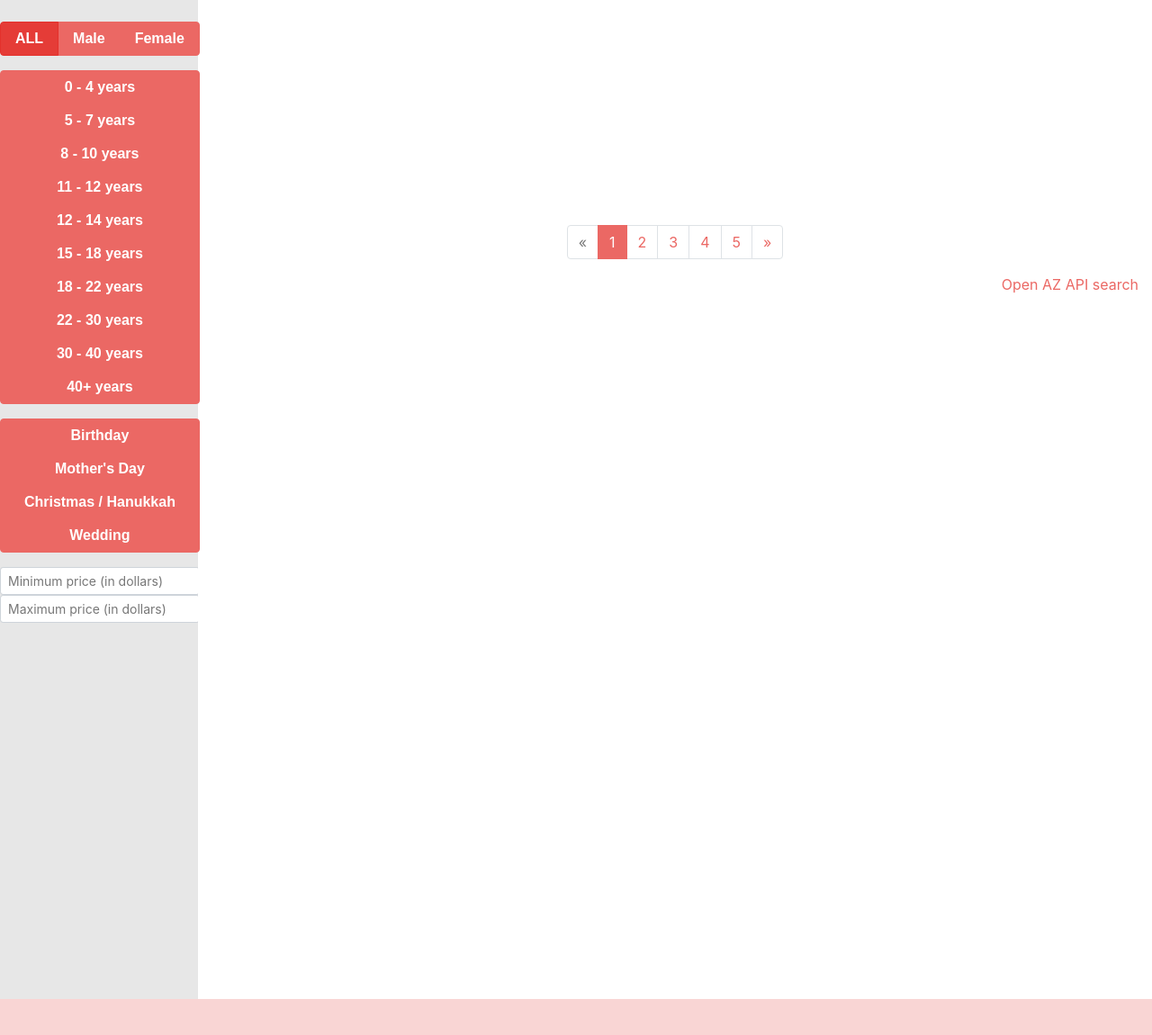
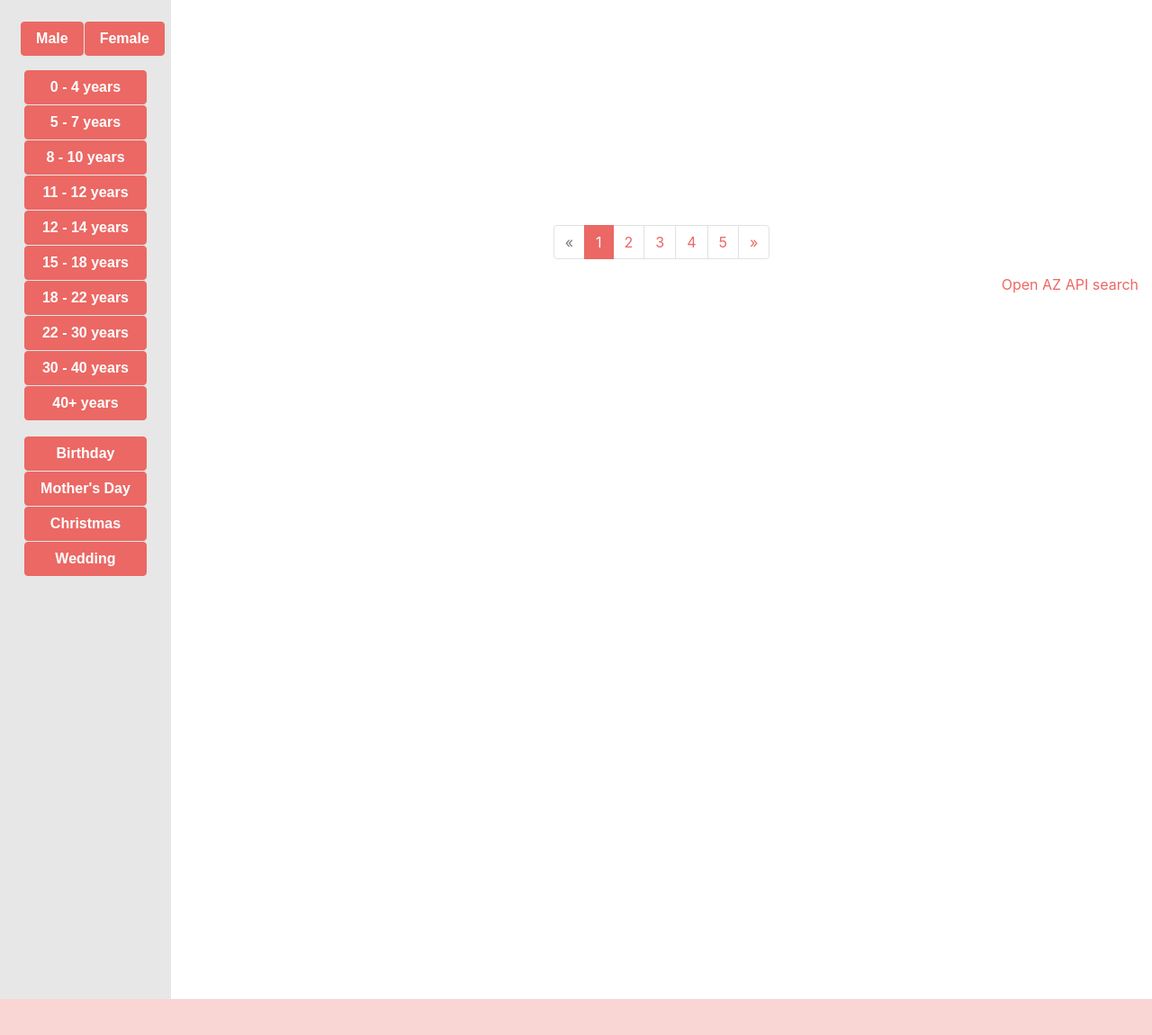
Before and after one commit to svsaraf/giftpier, a Django app: page / in a window 1280 px wide. Shown: the part 50-1200 px from the top of the page at 90% size. Run offline with Django 3.2, Linux system fonts and the light colour scheme; data that the repository does not hold is empty; parts of the project's set-up code (start-up, migrations or seed data) failed here and were passed over; some libraries are stand-ins or nearby versions; some web fonts are replaced.

Commit message:
some small css tweaks to the sidebar

```diff
--- a/azsearch/static/css/base.css
+++ b/azsearch/static/css/base.css
@@ -2,7 +2,7 @@ body {
     display: grid;
     min-height: 100%;
     grid-template-rows: 50px 1fr 40px;
-    grid-template-columns: 220px 1fr;
+    grid-template-columns: 190px 1fr;
     grid-template-areas: "header    header"
                          "sidebar   content"
                          "footer    footer";
--- a/azsearch/templates/azsearch/generic.html
+++ b/azsearch/templates/azsearch/generic.html
@@ -17,45 +17,38 @@
     <div class="aside table-secondary">
         <div class="filters">
             <br>
-            <div class="btn-group btn-group-toggle" data-toggle="buttons">
-              <label class="btn btn-primary active">
-                <input name="options" id="option1" autocomplete="off" checked="" type="radio"> ALL
-              </label>
-              <label class="btn btn-primary">
+            <div class="btn-group btn-group-toggle" data-toggle="buttons" style="width: 90%; padding-left: 8%;">
+              <label class="btn btn-primary" style="margin-right: 2px; border-radius: 4px;">
                 <input name="options" id="option2" autocomplete="off" type="radio"> Male
               </label>
-              <label class="btn btn-primary">
+              <label class="btn btn-primary" style="margin-right: 2px; border-radius: 4px;">
                 <input name="options" id="option3" autocomplete="off" type="radio"> Female
               </label>
             </div>
             <br>
             <p>
-            <div class="btn-group-vertical" data-toggle="buttons" style="width: 100%">
-              <button type="button" class="btn btn-primary" aria-pressed="false">0 - 4 years</button>
-              <button type="button" class="btn btn-primary" aria-pressed="false">5 - 7 years</button>
-              <button type="button" class="btn btn-primary" aria-pressed="false">8 - 10 years</button>
-              <button type="button" class="btn btn-primary" aria-pressed="false">11 - 12 years</button>
-              <button type="button" class="btn btn-primary" aria-pressed="false">12 - 14 years</button>
-              <button type="button" class="btn btn-primary" aria-pressed="false">15 - 18 years</button>
-              <button type="button" class="btn btn-primary" aria-pressed="false">18 - 22 years</button>
-              <button type="button" class="btn btn-primary" aria-pressed="false">22 - 30 years</button>
-              <button type="button" class="btn btn-primary" aria-pressed="false">30 - 40 years</button>
-              <button type="button" class="btn btn-primary" aria-pressed="false">40+ years</button>
+            <div class="btn-group-vertical" data-toggle="buttons" style="width: 90%; padding-left: 10%;">
+              <button type="button" class="btn btn-primary" aria-pressed="false" style="margin-bottom: 2px; border-radius: 4px;">0 - 4 years</button>
+              <button type="button" class="btn btn-primary" aria-pressed="false" style="margin-bottom: 2px; border-radius: 4px;">5 - 7 years</button>
+              <button type="button" class="btn btn-primary" aria-pressed="false" style="margin-bottom: 2px; border-radius: 4px;">8 - 10 years</button>
+              <button type="button" class="btn btn-primary" aria-pressed="false" style="margin-bottom: 2px; border-radius: 4px;">11 - 12 years</button>
+              <button type="button" class="btn btn-primary" aria-pressed="false" style="margin-bottom: 2px; border-radius: 4px;">12 - 14 years</button>
+              <button type="button" class="btn btn-primary" aria-pressed="false" style="margin-bottom: 2px; border-radius: 4px;">15 - 18 years</button>
+              <button type="button" class="btn btn-primary" aria-pressed="false" style="margin-bottom: 2px; border-radius: 4px;">18 - 22 years</button>
+              <button type="button" class="btn btn-primary" aria-pressed="false" style="margin-bottom: 2px; border-radius: 4px;">22 - 30 years</button>
+              <button type="button" class="btn btn-primary" aria-pressed="false" style="margin-bottom: 2px; border-radius: 4px;">30 - 40 years</button>
+              <button type="button" class="btn btn-primary" aria-pressed="false" style="margin-bottom: 2px; border-radius: 4px;">40+ years</button>
             </div>
             <br>
             <p>
-            <div class="btn-group-vertical" data-toggle="buttons" style="width: 100%">
-              <button type="button" class="btn btn-primary" aria-pressed="false">Birthday</button>
-              <button type="button" class="btn btn-primary" aria-pressed="false">Mother's Day</button>
-              <button type="button" class="btn btn-primary" aria-pressed="false">Christmas / Hanukkah</button>
-              <button type="button" class="btn btn-primary" aria-pressed="false">Wedding</button>
+            <div class="btn-group-vertical" data-toggle="buttons" style="width: 90%; padding-left: 10%;">
+              <button type="button" class="btn btn-primary" aria-pressed="false" style="margin-bottom: 2px; border-radius: 4px;">Birthday</button>
+              <button type="button" class="btn btn-primary" aria-pressed="false" style="margin-bottom: 2px; border-radius: 4px;">Mother's Day</button>
+              <button type="button" class="btn btn-primary" aria-pressed="false" style="margin-bottom: 2px; border-radius: 4px;">Christmas</button>
+              <button type="button" class="btn btn-primary" aria-pressed="false" style="margin-bottom: 2px; border-radius: 4px;">Wedding</button>
             </div>
             <br>
             <p>
-            <div class="form-group">
-              <input class="form-control form-control-sm" placeholder="Minimum price (in dollars)" id="inputSmall" type="text">
-              <input class="form-control form-control-sm" placeholder="Maximum price (in dollars)" id="inputSmall2" type="text">
-            </div>
 
         </div>
     </div>
```
